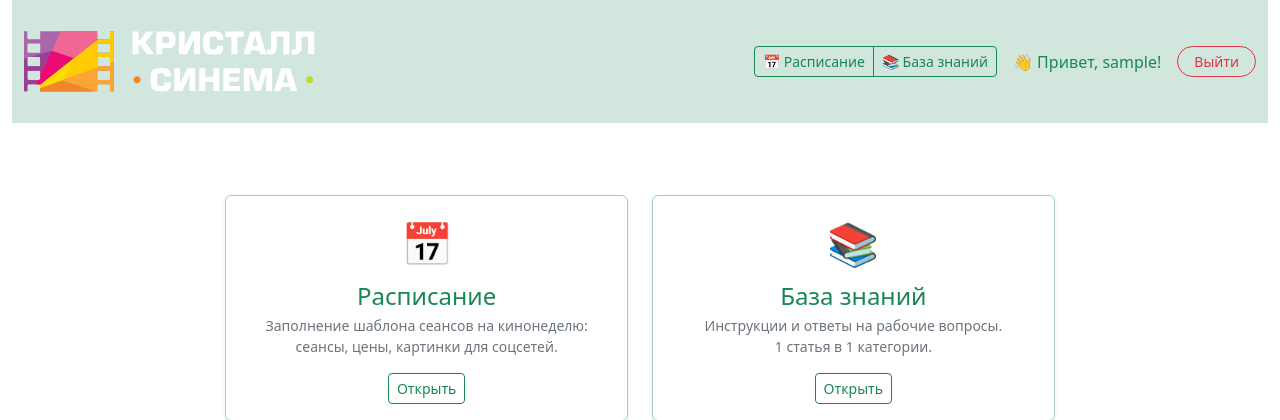
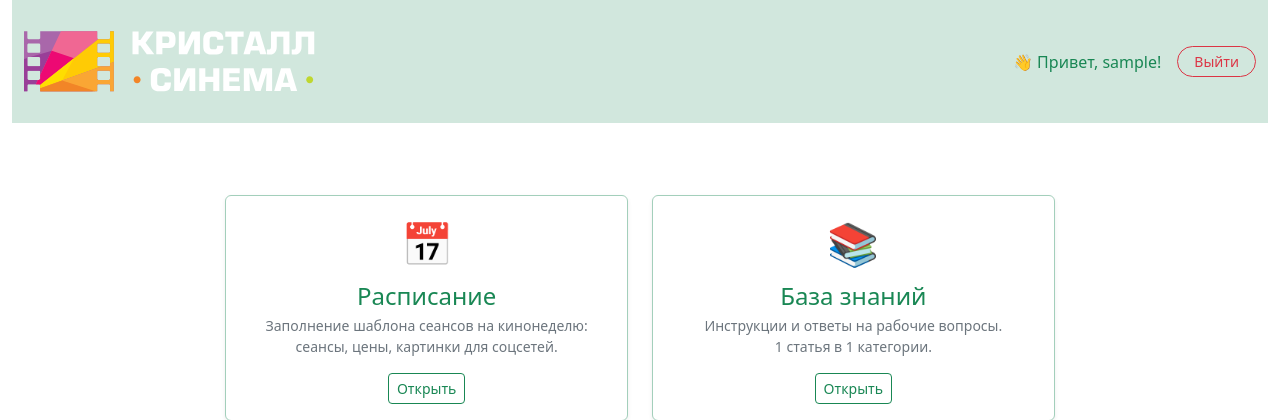
Before and after one commit to kruser66/kinoplan_schedule, a Django app: page / in a window 1280 px wide. Shown: the top 420 px of the page. Run offline with Django 4.2, Linux system fonts and the light colour scheme; the visitor is signed in with stand-in values (Sample User, id 1); data comes from the database, SQL or seed files in the repository; parts of the project's set-up code (start-up, migrations or seed data) failed here and were passed over.

Commit message:
навигация: убираем кнопки-переключатели разделов, логотип везде ведёт на портал

```diff
--- a/templates/base.html
+++ b/templates/base.html
@@ -18,12 +18,6 @@
           <div class="d-flex align-items-center">
             {% block navbar_extra %}{% endblock %}
             {% if user.is_authenticated %}
-              <div class="btn-group me-3" role="group" aria-label="Разделы">
-                <a class="btn btn-sm btn-outline-success {% if request.resolver_match.app_names and 'wiki' not in request.resolver_match.app_names %}active{% endif %}"
-                   href="{% url 'current_week' %}" title="Расписание">📅 Расписание</a>
-                <a class="btn btn-sm btn-outline-success {% if 'wiki' in request.resolver_match.app_names %}active{% endif %}"
-                   href="{% url 'wiki:home' %}" title="База знаний">📚 База знаний</a>
-              </div>
               <span class="text-success me-3" style="font-weight: 500;">
                 👋 Привет, {{ user.username }}!
               </span>
--- a/wiki/templates/wiki/base_wiki.html
+++ b/wiki/templates/wiki/base_wiki.html
@@ -11,7 +11,7 @@
   <header class="wiki-topbar">
     <button class="btn btn-wiki-ghost btn-sm d-lg-none" type="button"
             data-bs-toggle="collapse" data-bs-target="#wikiNav" aria-controls="wikiNav">☰</button>
-    <a class="wiki-brand" href="{% url 'wiki:home' %}">
+    <a class="wiki-brand" href="{% url 'index' %}" title="На главную — выбор раздела">
       <span class="wiki-brand-icon">📖</span>
       <span>
         <div class="wiki-brand-title">База знаний</div>
@@ -24,7 +24,6 @@
              value="{{ query|default:'' }}" aria-label="Поиск">
     </form>
     <div class="ms-auto d-flex align-items-center gap-2 flex-shrink-0">
-      <a class="btn btn-wiki-ghost btn-sm" href="{% url 'current_week' %}" title="Текущая неделя расписания">📅 Расписание</a>
       {% if user.is_staff %}
         <a class="btn btn-wiki btn-sm" href="{% url 'admin:wiki_article_add' %}">＋ Новая статья</a>
       {% endif %}
```
